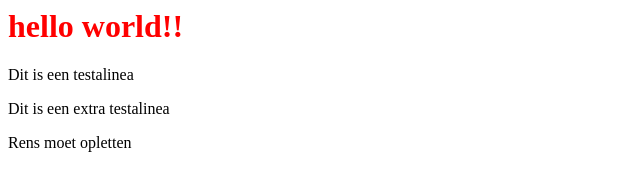
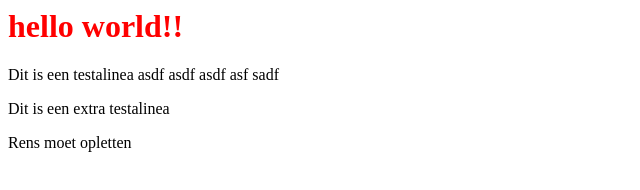
Before and after one commit to cam-emmauscollege/website, a plain HTML site: page index.html in a window 1280 px wide. Shown: the whole page, without its empty margins (0-640 px from the left). Drawn offline with Linux system fonts and the light colour scheme.

Commit message:
eind woensdag 7e uur

```diff
--- a/index.html
+++ b/index.html
@@ -5,7 +5,7 @@
   </head>
   <body>
     <h1>hello world!!</h1>
-    <p>Dit is een testalinea</p>
+    <p>Dit is een testalinea asdf asdf asdf asf sadf </p>
     <p>Dit is een extra testalinea</p>
     <p>Rens moet opletten </p>
   </body>
```
